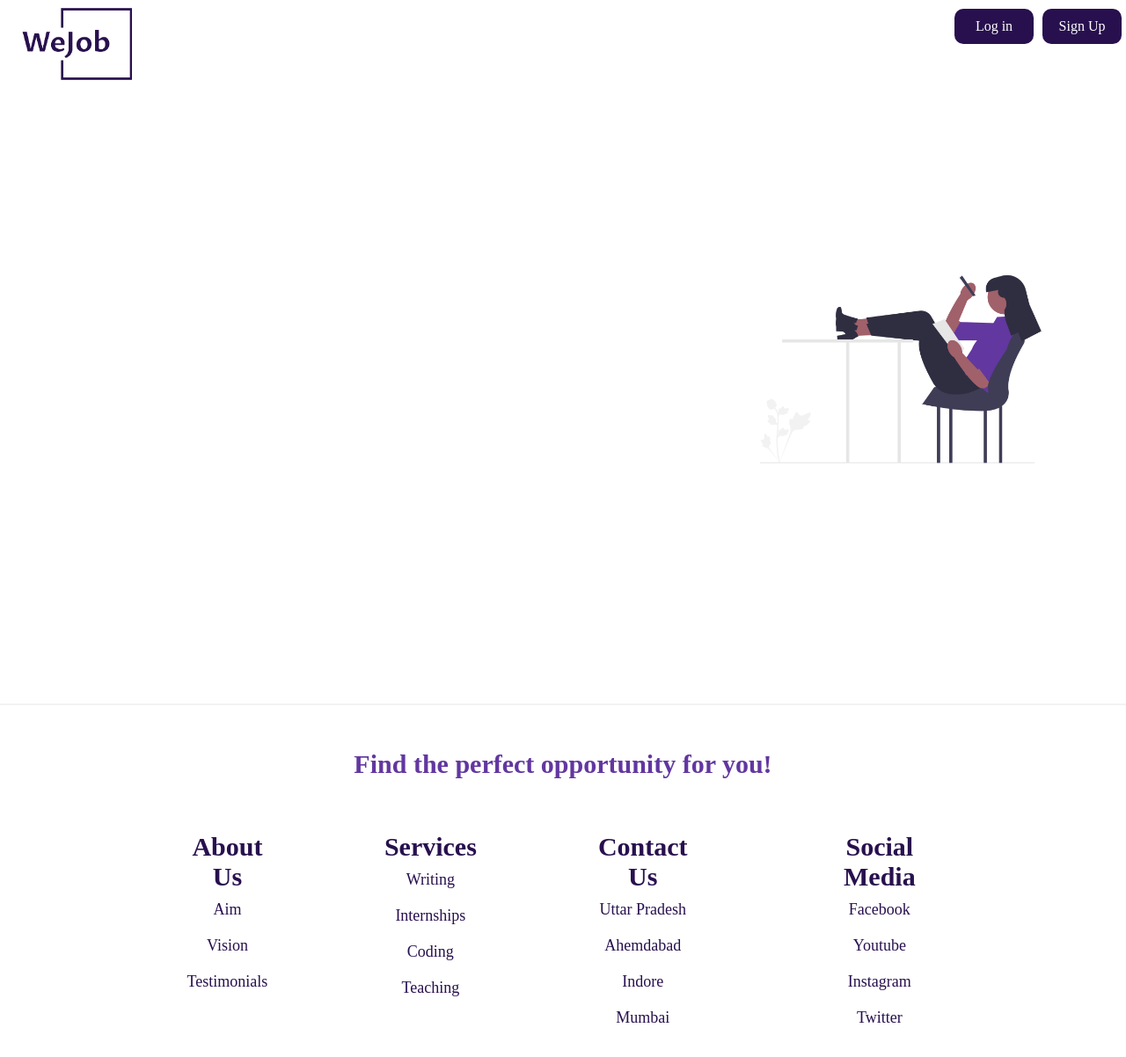
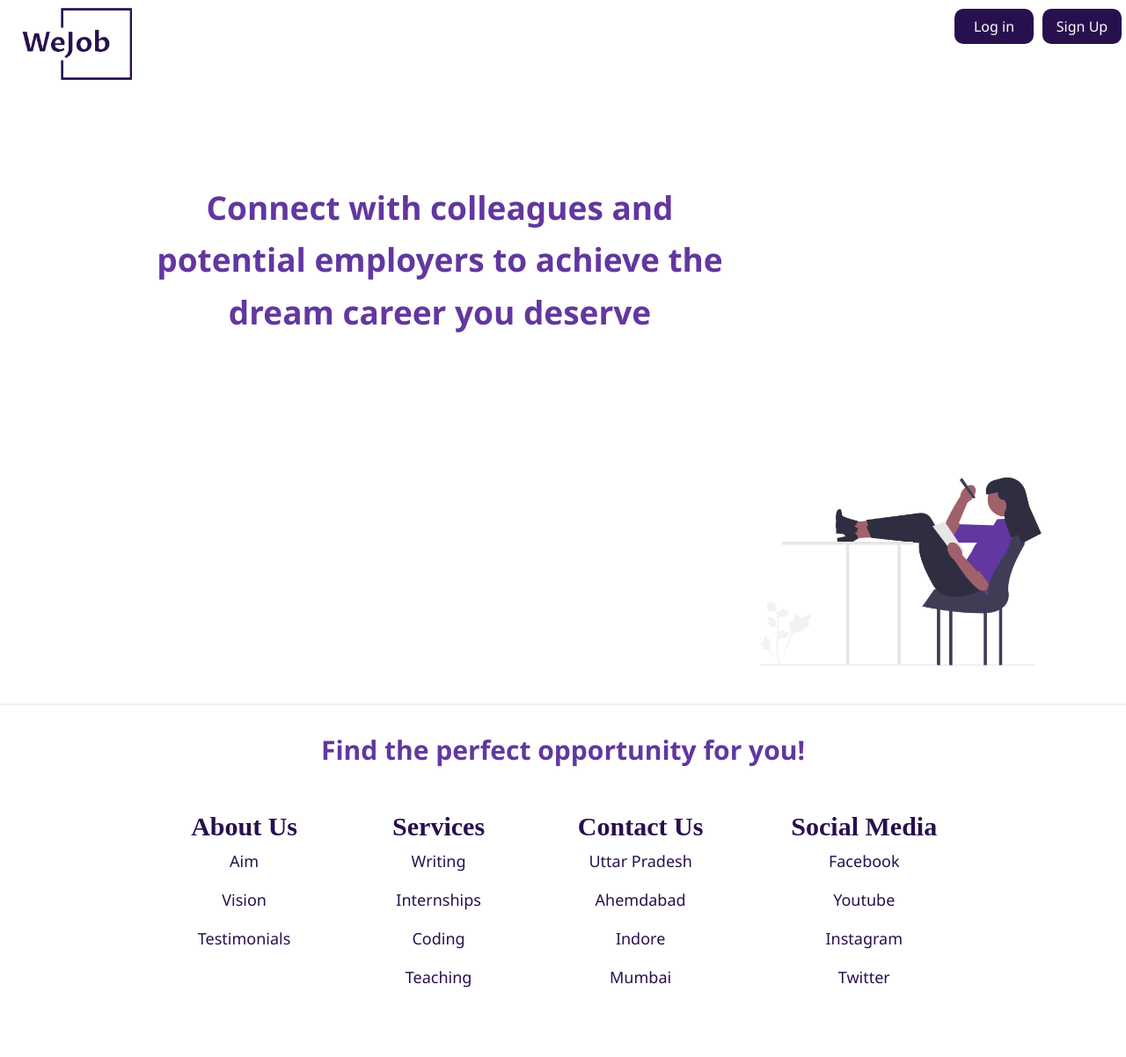
Before and after one commit to MaximBacar/soen341, a React (Create React App) app in the folder we-job/: page / in a window 1280 px wide. Shown: the top 1202 px of the page at 88% size. Built offline with nearby package versions, Linux system fonts and the light colour scheme.

Commit message:
finishing the firstPage

```diff
--- a/we-job/src/Components/footer.css
+++ b/we-job/src/Components/footer.css
@@ -4,16 +4,15 @@
   position: absolute;
   top: 100%;
   width: 100%;
-  padding-bottom: 20px;
 }
 
 #title {
-  padding-top: 50px;
+  padding-top: 30px;
   font-size: 30px;
   color: #6237a0;
-  /* margin-bottom: 40px; */
   font-weight: bold;
   text-align: center;
+  font-family: "Segoe UI", Tahoma, Geneva, Verdana, sans-serif;
 }
 
 #container {
@@ -25,11 +24,12 @@
 }
 
 .footerCategories {
+  font-family: "Segoe UI", Tahoma, Geneva, Verdana, sans-serif;
   font-size: 15px;
   color: #28104e;
   flex-direction: column;
   display: flex;
-  padding: 60px;
+  padding: 50px;
 }
 
 .footerLink {
@@ -37,6 +37,7 @@
   padding: 10px;
   color: #28104e;
   font-size: 18px;
+  font-family: "Segoe UI", Tahoma, Geneva, Verdana, sans-serif;
 }
 
 .footerLink:hover {
--- a/we-job/src/Components/navbar.css
+++ b/we-job/src/Components/navbar.css
@@ -47,7 +47,6 @@
 }
 .links {
   display: flex;
-
   justify-content: space-between;
   width: 100%;
   max-width: 400px;
--- a/we-job/src/pages/firstPage.css
+++ b/we-job/src/pages/firstPage.css
@@ -29,6 +29,7 @@ img {
   width: 200px;
   right: 0;
   align-items: center;
+  font-family: "Segoe UI", Tahoma, Geneva, Verdana, sans-serif;
 }
 
 .firstPageLink {
@@ -43,6 +44,7 @@ img {
   border-radius: 10px;
   background: #28104e;
   color: white;
+  font-family: "Segoe UI", Tahoma, Geneva, Verdana, sans-serif;
 }
 
 .firstPageLink:hover {
@@ -55,13 +57,30 @@ img {
   position: absolute;
   display: flex;
   left: 800px;
-  top: 270px;
+  bottom: 0;
   height: 300px;
   width: 300px;
 }
 
 #girl {
+  display: flex;
   object-fit: cover;
   width: auto;
   height: auto;
 }
+
+#description {
+  position: absolute;
+  display: flex;
+  left: 150px;
+  top: 170px;
+  width: 700px;
+  height: 250px;
+  color: #6237a0;
+  font-weight: bold;
+  font-size: 37px;
+  text-align: center;
+  align-items: center;
+  line-height: 1.6;
+  font-family: "Segoe UI", Tahoma, Geneva, Verdana, sans-serif;
+}
--- a/we-job/src/pages/firstPage.js
+++ b/we-job/src/pages/firstPage.js
@@ -21,7 +21,10 @@ function firstPage() {
       <div id="img">
         <img id="girl" src={girl} />
       </div>
-      <div id="description"></div>
+      <div id="description">
+        Connect with colleagues and potential employers to achieve the dream
+        career you deserve{" "}
+      </div>
       <Footer />
     </div>
   );
```
